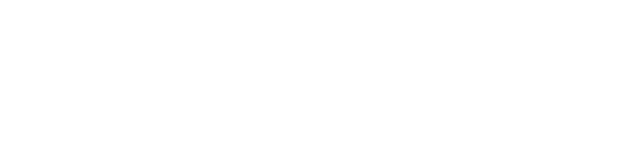
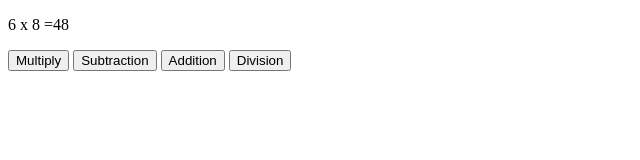
Before and after one commit to HuntLock/javascript_projects, a plain HTML site: page Basic Javascript Projects/Project3_math_operators/index.html in a window 1280 px wide. Shown: the whole page, without its empty margins (0-640 px from the left). Drawn offline with Linux system fonts and the light colour scheme.

Commit message:
Math
Assigned basic math functions

```diff
--- a/Basic Javascript Projects/Project3_math_operators/JS/main.js
+++ b/Basic Javascript Projects/Project3_math_operators/JS/main.js
@@ -1,4 +1,23 @@
+function multiplication_function() {
+    var multiplication=6*8;
+    document.getElementById("Math").innerHTML= "6 x 8 =" +multiplication;
+}
+multiplication_function();
+
+function subtraction_Function() {
+    var subtraction= 5-2;
+    document.getElementById("Math").innerHTML= "5-2=" +subtraction;
+}
+Subtraction_Function();
+
 function addition_Function() {
-    var addition= 2+2;
-    document.getElementById ("Math") .innerHTML= "2+2=" +addition;
+    var addition= 5+3;
+    document.getElementById("Math").innerHTML= "5+3=" +addition;
 }
+addition_Function();
+
+function division_Function() {
+    var division= 48/6;
+    document.getElementById("Math").innerHTML= "48/6=" +division;
+}
+division_Function();
--- a/Basic Javascript Projects/Project3_math_operators/index.html
+++ b/Basic Javascript Projects/Project3_math_operators/index.html
@@ -5,11 +5,15 @@
 	 <head>
 		 <meta charset="utf-8">
 		 <title>Title </title>
-		 <script src="JS/main.js"></script>
+	 </head>
 
-	 </head>
 	 <body>
-        <document.getElementById("Math");>
+		<p id="Math"></p>
+		<button onclick="multiplication_Function()">Multiply</button>
+		<button onclick="subtraction_Function()">Subtraction</button>
+		<button onclick="addition_Function()">Addition</button>
+		<button onclick="division_Function()">Division</button>
+		<script src="JS/main.js"></script>
      </body>
 
 </html>
```
